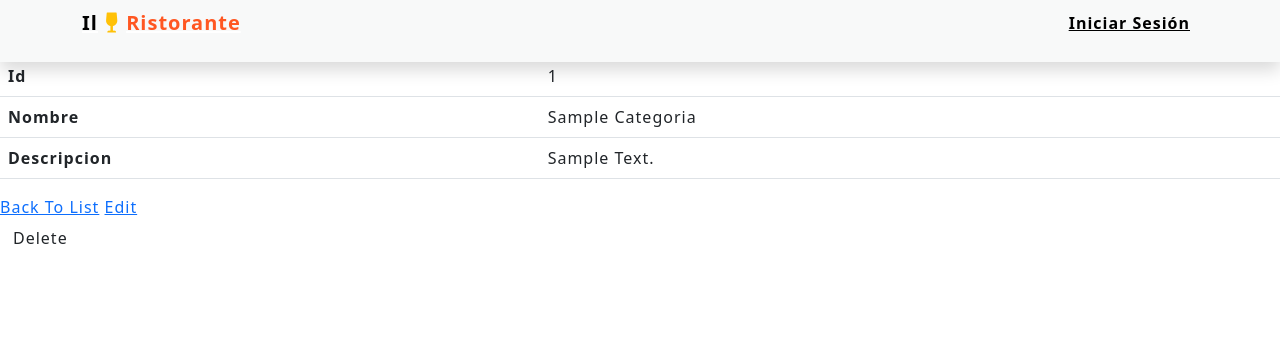
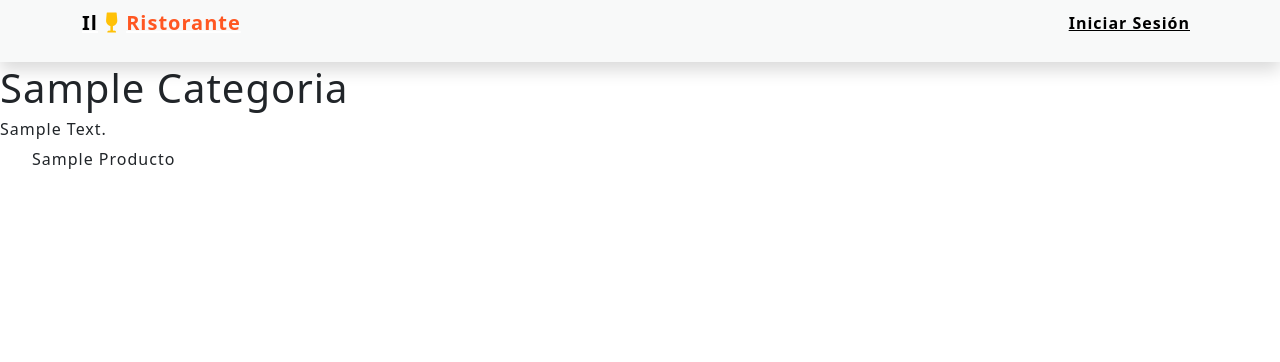
Before and after one commit to MiguelHurtadoDevelop/ProyectoSymfony, a Symfony app: template templates/categorias/show.html.twig in a window 1280 px wide. Shown: the top 362 px of the page. Run offline with Twig, Linux system fonts and the light colour scheme; the template is opened without the code that fills it: most values are stand-ins (such as "Sample title", 1, 10 or a date in 2020); some libraries are stand-ins or nearby versions.

Commit message:
Mostrar categoria

```diff
--- a/config/services.yaml
+++ b/config/services.yaml
@@ -22,3 +22,5 @@ services:
 
     # add more service definitions when explicit configuration is needed
     # please note that last definitions always *replace* previous ones
+    App\Twig\CategoriaExtension:
+        tags: [ twig.extension ]
--- a/public/css/style.css
+++ b/public/css/style.css
@@ -8,8 +8,8 @@
     outline: none;
     letter-spacing: 1px; }
 
-header{
-    background-color: black!important;
+body{
+    margin-top: 4rem!important;
 }
 
 a {
--- a/templates/base.html.twig
+++ b/templates/base.html.twig
@@ -27,6 +27,11 @@
                 <div class="middle-side">
                     <ul>
                         {% if app.user %}
+                            {% for categoria in categorias() %}
+                                <li class="items item1 mx-2">
+                                    <a class="link" href="{{ path('app_categorias_show', {'id': categoria.id}) }}">{{ categoria.nombre }}</a>
+                                </li>
+                            {% endfor %}
                             {% if is_granted('ROLE_ADMIN') %}
                                 <li class="items item1 mx-2">
                                     <a class="link" href="/categorias">Categorias</a>
@@ -36,6 +41,9 @@
                                 </li>
                                 <li class="items item1 mx-2">
                                     <a class="link" href="/pedidos">Pedidos</a>
+                                </li>
+                                <li class="items item1 mx-2">
+                                    <a class="link" href="/register">Registrar Restaurante</a>
                                 </li>
                             {% endif %}
                             <li class="items item1 mx-2">
--- a/templates/categorias/index.html.twig
+++ b/templates/categorias/index.html.twig
@@ -23,6 +23,7 @@
                 <td>
                     <a href="{{ path('app_categorias_show', {'id': categoria.id}) }}">show</a>
                     <a href="{{ path('app_categorias_edit', {'id': categoria.id}) }}">edit</a>
+                    {{ include('categorias/_delete_form.html.twig') }}
                 </td>
             </tr>
         {% else %}
--- a/templates/categorias/show.html.twig
+++ b/templates/categorias/show.html.twig
@@ -3,28 +3,17 @@
 {% block title %}Categorias{% endblock %}
 
 {% block body %}
-    <h1>Categorias</h1>
+    <h1>{{ categoria.nombre }}</h1>
 
-    <table class="table">
-        <tbody>
-            <tr>
-                <th>Id</th>
-                <td>{{ categoria.id }}</td>
-            </tr>
-            <tr>
-                <th>Nombre</th>
-                <td>{{ categoria.nombre }}</td>
-            </tr>
-            <tr>
-                <th>Descripcion</th>
-                <td>{{ categoria.descripcion }}</td>
-            </tr>
-        </tbody>
-    </table>
+    <h6>{{ categoria.descripcion }}</h6>
 
-    <a href="{{ path('app_categorias_index') }}">back to list</a>
+    {% if productos is not empty %}        <ul>
+            {% for producto in productos %}
+                <li>{{ producto.nombre }}</li>
+            {% endfor %}
+        </ul>
+    {% else %}
+        <p>No hay productos disponibles en esta categoría.</p>
+    {% endif %}
 
-    <a href="{{ path('app_categorias_edit', {'id': categoria.id}) }}">edit</a>
-
-    {{ include('categorias/_delete_form.html.twig') }}
 {% endblock %}
```
Also changed, not shown: src/Controller/CategoriasController.php (+6 -1 lines), src/Twig/CategoriaExtension.php (added, +29 -0 lines).
